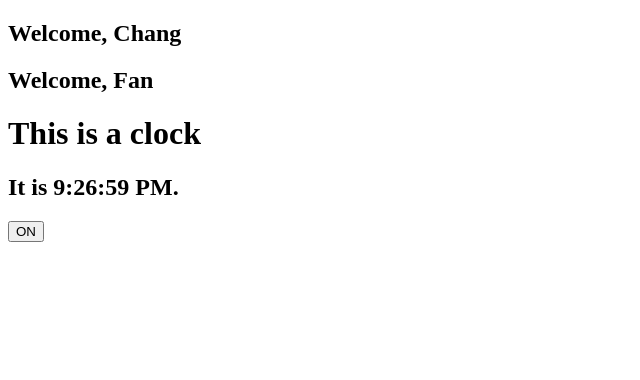
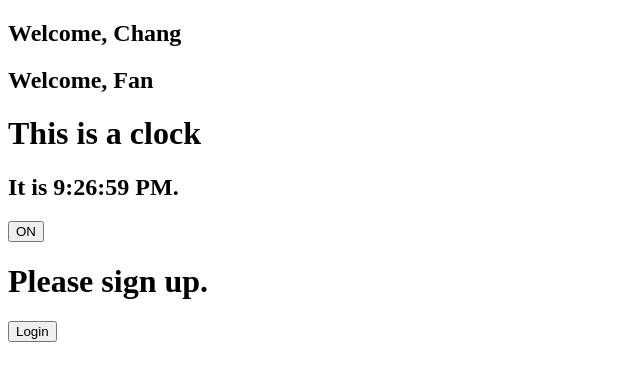
Before and after one commit to sunchang1265/React, a React app: page / in a window 1280 px wide. Shown: the top 380 px of the page, without its empty margins (0-640 px from the left). Built offline with nearby package versions, Linux system fonts and the light colour scheme.

Commit message:
conditional rendering

```diff
--- /dev/null
+++ b/src/LoginControl/Greeting.js
@@ -0,0 +1,20 @@
+import React from 'react';
+import ReactDOM from 'react-dom';
+
+function UserGreeting(props) {
+    return <h1>Welcome back!</h1>;
+}
+
+function GuestGreeting(props) {
+    return <h1>Please sign up.</h1>;
+}
+
+function Greeting(props) {
+    const isLoggedIn = props.isLoggedIn;
+    if (isLoggedIn) {
+        return <UserGreeting />;
+    }
+    return <GuestGreeting />;
+}
+
+export default Greeting;
--- /dev/null
+++ b/src/LoginControl/LoginControl.js
@@ -0,0 +1,60 @@
+import React from 'react';
+import ReactDOM from 'react-dom';
+import Greeting from './Greeting';
+
+function LoginButton(props) {
+    return (
+        <button onClick={props.onClick}>
+            Login
+        </button>
+    );
+}
+
+function LogoutButton(props) {
+    return (
+        <button onClick={props.onClick}>
+            Logout
+        </button>
+    );
+}
+class LoginControl extends React.Component {
+    constructor(props) {
+        super(props);
+        this.handleLoginClick = this.handleLoginClick.bind(this);
+        this.handleLogoutClick = this.handleLogoutClick.bind(this);
+        this.state = { isLoggedIn: false };
+    }
+
+    handleLoginClick() {
+        this.setState({ isLoggedIn: true });
+    }
+    handleLogoutClick() {
+        this.setState({ isLoggedIn: false });
+    }
+
+    render() {
+        const isLoggedIn = this.state.isLoggedIn;
+
+        let button = null;
+        // if (isLoggedIn) {
+        //     button = <LogoutButton onClick={this.handleLogoutClick} />;
+        // } else {
+        //     button = <LoginButton onClick={this.handleLoginClick} />;
+        // }
+
+        button = isLoggedIn ? (
+            <LogoutButton onClick={this.handleLogoutClick} />
+        ) : (
+            <LoginButton onClick={this.handleLoginClick} />
+        );
+
+        return (
+            <div>
+                <Greeting isLoggedIn={isLoggedIn} />
+                {button}
+            </div>
+        );
+    }
+}
+
+export default LoginControl;
--- a/src/Toggle.js
+++ b/src/Toggle.js
@@ -18,7 +18,7 @@
 
     render() {
         return (
-            <button id='id_btn' onClick={(e) => this.handleClick(e)}>
+            <button id='id_btn' onClick={this.handleClick}>
                 {this.state.isToggleOn ? 'ON' : 'OFF'}
             </button>
         );
--- a/src/index.js
+++ b/src/index.js
@@ -4,6 +4,7 @@
 import Clock from './clock';
 import Toggle from './Toggle';
 import App from './App.js';
+import LoginControl from './LoginControl/LoginControl';
 
 const arr = [1, 2, 3];
 const test = () => console.log(...arr);
@@ -13,7 +14,8 @@
     <div>
         <App />
         <Clock />
-        <Toggle/>
+        <Toggle name="Test"/>
+        <LoginControl />
     </div>,
     document.getElementById("root")
 );
```
